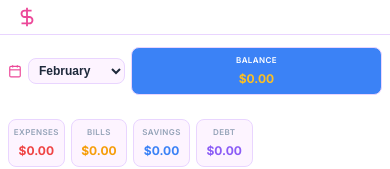
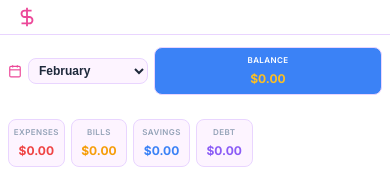
Before and after one commit to ImmaculateEben/personal-finance, a plain HTML site: page index.html in a window 390 px wide. Shown: the top 169 px of the page. Drawn offline with nearby package versions, Linux system fonts and the light colour scheme.

Commit message:
Adjust month and balance container widths on mobile

```diff
--- a/css/style.css
+++ b/css/style.css
@@ -1278,6 +1278,8 @@ body {
     .month-selector {
         padding: 0.375rem 0.5rem;
         font-size: 0.8125rem;
+        flex: 1;
+        max-width: 140px;
     }
 
     .mobile-balance {
@@ -1568,12 +1570,14 @@ body {
     .month-selector {
         padding: 0.25rem 0.375rem;
         font-size: 0.75rem;
+        flex: 1;
+        max-width: 120px;
     }
 
     .mobile-balance {
         display: flex !important;
         margin-left: auto;
-        padding: 0.25rem 0.5rem;
+        padding: 0.25rem 0.375rem;
         min-width: auto;
         width: auto;
     }
```
